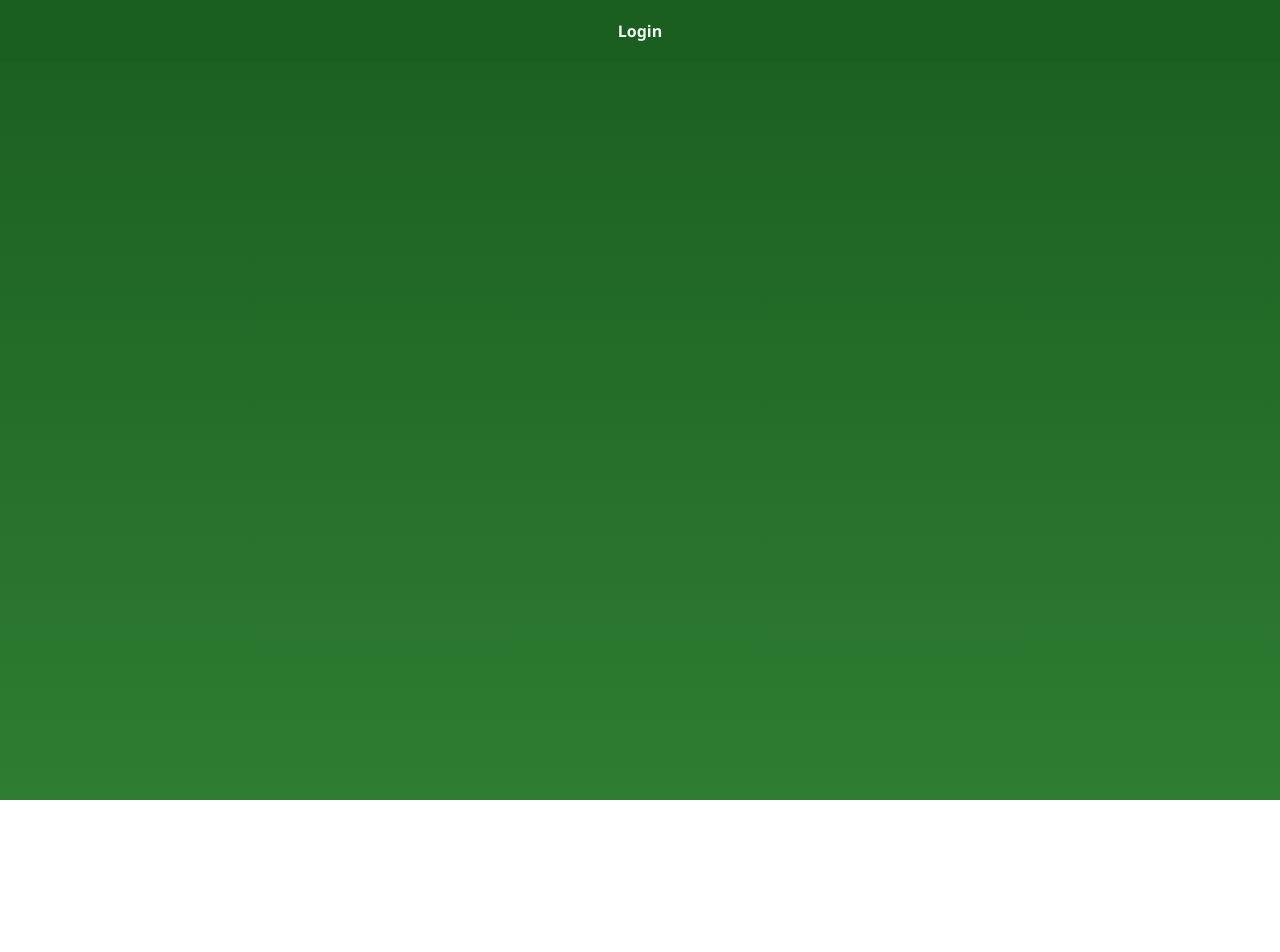
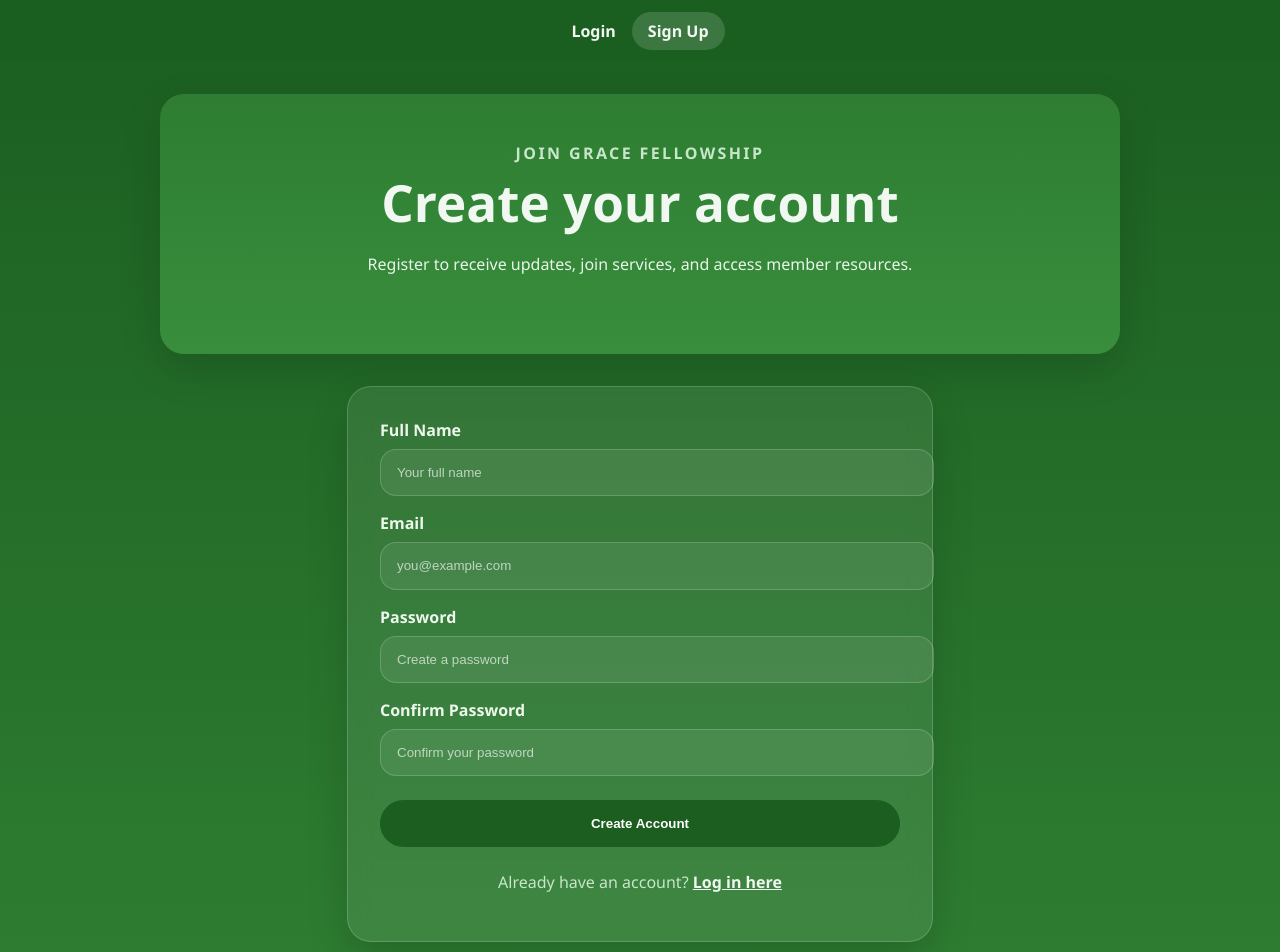
Before and after one commit to extralimitededition-png/simple_bloger, an Angular app: page /signup in a window 1280 px wide. Before the commit this address led to /. Shown: the top 952 px of the page. Before the commit the page ends 800 px from the top, so only its background shows below. Built offline with nearby package versions, Linux system fonts and the light colour scheme.

Commit message:
create sign up

```diff
--- a/src/app/app-routing.module.ts
+++ b/src/app/app-routing.module.ts
@@ -1,10 +1,12 @@
 import { NgModule } from '@angular/core';
 import { RouterModule, Routes } from '@angular/router';
 import { LoginComponent } from './login/login.component';
+import { SignupComponent } from './signup/signup.component';
 
 const routes: Routes = [
   { path: '', redirectTo: 'login', pathMatch: 'full' },
-  { path: 'login', component: LoginComponent }
+  { path: 'login', component: LoginComponent },
+  { path: 'signup', component: SignupComponent }
 ];
 
 @NgModule({
--- a/src/app/app.component.html
+++ b/src/app/app.component.html
@@ -1,5 +1,6 @@
 <nav class="app-nav">
   <a routerLink="/login" routerLinkActive="active">Login</a>
+  <a routerLink="/signup" routerLinkActive="active">Sign Up</a>
 </nav>
 
 <router-outlet></router-outlet>
--- a/src/app/app.module.ts
+++ b/src/app/app.module.ts
@@ -4,9 +4,10 @@ import { BrowserModule } from '@angular/platform-browser';
 import { AppRoutingModule } from './app-routing.module';
 import { AppComponent } from './app.component';
 import { LoginComponent } from './login/login.component';
+import { SignupComponent } from './signup/signup.component';
 
 @NgModule({
-  declarations: [AppComponent, LoginComponent],
+  declarations: [AppComponent, LoginComponent, SignupComponent],
   imports: [BrowserModule, AppRoutingModule],
   providers: [],
   bootstrap: [AppComponent]
--- a/src/app/login/login.component.html
+++ b/src/app/login/login.component.html
@@ -1,36 +1,16 @@
 <main>
   <section class="hero hero-auth">
     <div class="hero-copy">
-      <p class="eyebrow">Welcome to</p>
-      <h1>Grace Fellowship Church</h1>
+      <p class="eyebrow">Welcome back</p>
+      <h1>Sign in to Grace Fellowship Church</h1>
       <p class="hero-text">
-        Access your church account to join services, events, and community updates.
-        Sign in or create an account to get started.
+        Enter your credentials to access events, member resources, and announcements.
       </p>
     </div>
   </section>
 
   <section class="auth-panel">
     <div class="auth-card">
-      <div class="tab-switch">
-        <button
-          type="button"
-          class="tab-button"
-          [class.active]="selectedTab === 'login'"
-          (click)="selectTab('login')"
-        >
-          Login
-        </button>
-        <button
-          type="button"
-          class="tab-button"
-          [class.active]="selectedTab === 'signup'"
-          (click)="selectTab('signup')"
-        >
-          Sign Up
-        </button>
-      </div>
-
       <form class="auth-form" (submit)="onSubmit($event)">
         <label>
           Email
@@ -42,21 +22,12 @@
           <input type="password" placeholder="Enter your password" required />
         </label>
 
-        <label *ngIf="selectedTab === 'signup'">
-          Confirm Password
-          <input type="password" placeholder="Confirm your password" required />
-        </label>
-
-        <button type="submit" class="btn auth-submit">
-          {{ selectedTab === 'login' ? 'Login' : 'Create Account' }}
-        </button>
+        <button type="submit" class="btn auth-submit">Login</button>
       </form>
 
       <p class="auth-hint">
-        {{ selectedTab === 'login' ? 'New to Grace Fellowship?' : 'Already have an account?' }}
-        <button type="button" class="switch-link" (click)="selectTab(selectedTab === 'login' ? 'signup' : 'login')">
-          {{ selectedTab === 'login' ? 'Sign up now' : 'Login here' }}
-        </button>
+        New to Grace Fellowship?
+        <a routerLink="/signup" class="switch-link">Sign up now</a>
       </p>
     </div>
   </section>
--- a/src/app/login/login.component.ts
+++ b/src/app/login/login.component.ts
@@ -6,15 +6,8 @@ import { Component } from '@angular/core';
   styleUrls: ['./login.component.css']
 })
 export class LoginComponent {
-  selectedTab: 'login' | 'signup' = 'login';
-
-  selectTab(tab: 'login' | 'signup'): void {
-    this.selectedTab = tab;
-  }
-
   onSubmit(event: Event): void {
     event.preventDefault();
-    const action = this.selectedTab === 'login' ? 'Logging in' : 'Signing up';
-    console.log(`${action}...`);
+    console.log('Logging in...');
   }
 }
--- /dev/null
+++ b/src/app/signup/signup.component.css
@@ -0,0 +1,114 @@
+main {
+  max-width: 960px;
+  margin: 0 auto;
+  padding: 2rem;
+}
+
+.hero {
+  background: linear-gradient(180deg, #2e7d32 0%, #388e3c 100%);
+  border-radius: 24px;
+  padding: 3rem 2rem;
+  margin-bottom: 2rem;
+  box-shadow: 0 16px 40px rgba(0, 0, 0, 0.15);
+}
+
+.hero-auth {
+  text-align: center;
+}
+
+.hero-copy {
+  max-width: 720px;
+  margin: 0 auto;
+}
+
+.eyebrow {
+  margin: 0 0 0.75rem;
+  text-transform: uppercase;
+  letter-spacing: 0.15em;
+  color: #c8e6c9;
+  font-weight: 600;
+}
+
+h1 {
+  font-size: clamp(2.5rem, 4vw, 3.5rem);
+  margin: 0;
+  line-height: 1.05;
+  color: #f1f8f2;
+}
+
+.hero-text {
+  margin: 1.25rem 0 1.75rem;
+  line-height: 1.75;
+  color: #e8f5e9;
+}
+
+.auth-panel {
+  display: flex;
+  justify-content: center;
+}
+
+.auth-card {
+  width: 100%;
+  max-width: 520px;
+  background: rgba(255, 255, 255, 0.08);
+  border: 1px solid rgba(255, 255, 255, 0.18);
+  border-radius: 24px;
+  padding: 2rem;
+  box-shadow: 0 18px 40px rgba(0, 0, 0, 0.16);
+  backdrop-filter: blur(10px);
+}
+
+.auth-form {
+  display: grid;
+  gap: 1rem;
+}
+
+label {
+  display: grid;
+  gap: 0.5rem;
+  color: #eef7ec;
+  font-weight: 600;
+}
+
+input {
+  width: 100%;
+  padding: 0.95rem 1rem;
+  border-radius: 16px;
+  border: 1px solid rgba(255, 255, 255, 0.18);
+  background: rgba(255, 255, 255, 0.08);
+  color: #f1f8f2;
+}
+
+input::placeholder {
+  color: rgba(241, 248, 242, 0.7);
+}
+
+.auth-submit {
+  margin-top: 0.5rem;
+  width: 100%;
+  background: #1b5e20;
+  color: white;
+  border: none;
+  border-radius: 999px;
+  padding: 1rem 1.2rem;
+  font-weight: 700;
+  cursor: pointer;
+  transition: background-color 0.2s ease, transform 0.2s ease;
+}
+
+.auth-submit:hover {
+  background: #13531c;
+  transform: translateY(-1px);
+}
+
+.auth-hint {
+  margin-top: 1.5rem;
+  color: #c8e6c9;
+  text-align: center;
+}
+
+.switch-link {
+  color: #f1f8f2;
+  font-weight: 700;
+  text-decoration: underline;
+}
--- /dev/null
+++ b/src/app/signup/signup.component.html
@@ -0,0 +1,46 @@
+<main>
+  <section class="hero hero-auth">
+    <div class="hero-copy">
+      <p class="eyebrow">Join Grace Fellowship</p>
+      <h1>Create your account</h1>
+      <p class="hero-text">
+        Register to receive updates, join services, and access member resources.
+      </p>
+    </div>
+  </section>
+
+  <section class="auth-panel">
+    <div class="auth-card">
+      <form class="auth-form" (submit)="onSubmit($event)">
+        <label>
+          Full Name
+          <input type="text" placeholder="Your full name" required />
+        </label>
+
+        <label>
+          Email
+          <input type="email" placeholder="you@example.com" required />
+        </label>
+
+        <label>
+          Password
+          <input type="password" placeholder="Create a password" required />
+        </label>
+
+        <label>
+          Confirm Password
+          <input type="password" placeholder="Confirm your password" required />
+        </label>
+
+        <button type="submit" class="btn auth-submit">
+          Create Account
+        </button>
+      </form>
+
+      <p class="auth-hint">
+        Already have an account?
+        <a routerLink="/login" class="switch-link">Log in here</a>
+      </p>
+    </div>
+  </section>
+</main>
--- /dev/null
+++ b/src/app/signup/signup.component.ts
@@ -0,0 +1,13 @@
+import { Component } from '@angular/core';
+
+@Component({
+  selector: 'app-signup',
+  templateUrl: './signup.component.html',
+  styleUrls: ['./signup.component.css']
+})
+export class SignupComponent {
+  onSubmit(event: Event): void {
+    event.preventDefault();
+    console.log('Signing up...');
+  }
+}
```
